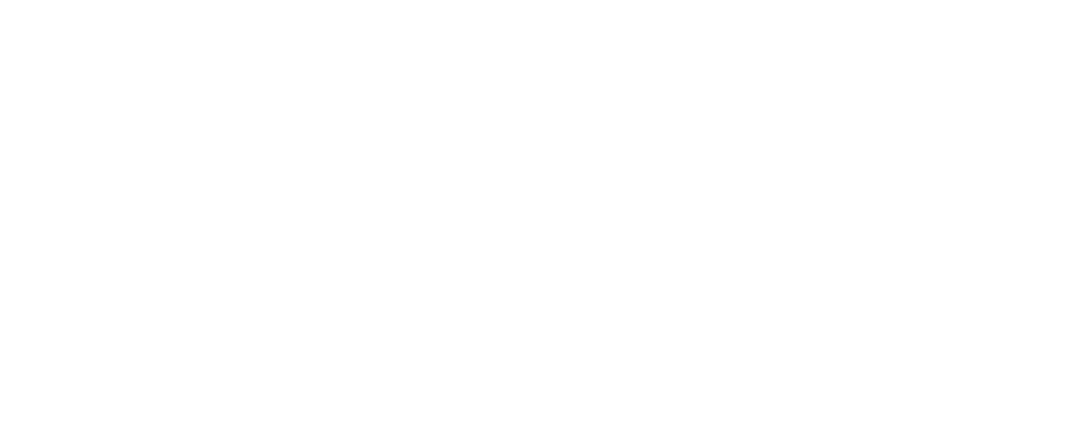
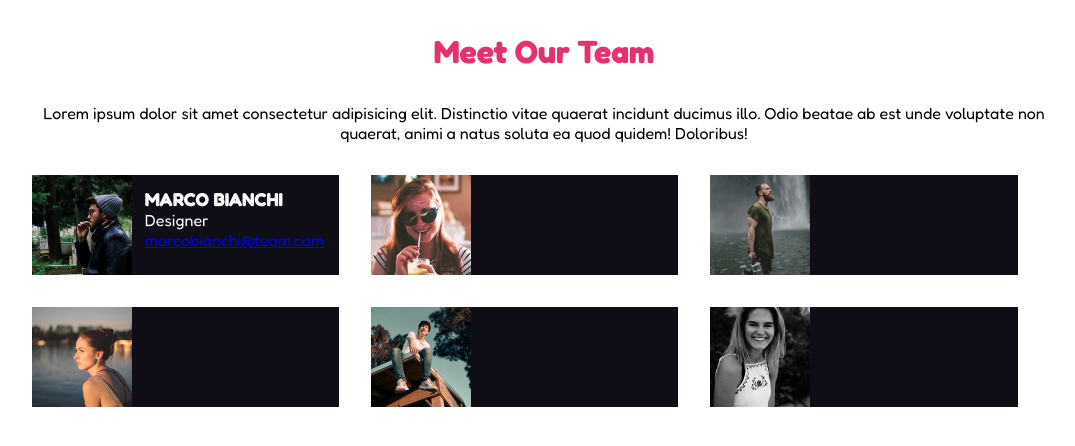
Before and after one commit to Francesco-Munafo/html-css-float-cards, a plain HTML site: page index.html in a window 1280 px wide. Shown: the whole page, without its empty margins (96-1171 px from the left). Drawn offline with Linux system fonts and the light colour scheme.

Commit message:
Add float, images and text to the file
Add section backgrounds and text

```diff
--- a/assets/style.css
+++ b/assets/style.css
@@ -1,9 +1,95 @@
-*{
+* {
     box-sizing: border-box;
     margin: 0;
     padding: 0;
 }
 
-body{
+/*#region Utilities */
+:root {
+    --team-profilebg: rgba(15, 14, 23, 1);
+    --team-mail: rgba(42, 167, 214, 1);
+    --team-title: rgba(229, 49, 112, 1);
+    --team-text: white;
+
+}
+
+.text-center {
+    text-align: center;
+}
+
+.white-text {
+    color: var(--team-text);
+}
+
+.clearfix::after {
+    content: "";
+    display: table;
+    clear: both;
+}
+
+/*#endregion Utilities */
+
+
+/*#region Debug */
+
+.debug {
+    height: 200px;
+    background-color: red;
+}
+
+/*#endregion Debug */
+
+/*#region Content */
+
+body {
     font-family: 'Fredoka', sans-serif;
+    background-color: white;
 }
+
+h1 {
+    color: var(--team-title);
+    margin: 2rem 0;
+}
+
+p {
+    margin: 2rem 0;
+}
+
+/*#endregion Content */
+
+/*#region Container */
+.container {
+    max-width: 1170px;
+    margin: auto;
+    width: 80%;
+}
+
+.col {
+    float: left;
+    width: calc(90% / 3);
+    height: 100px;
+    background-color: var(--team-profilebg);
+    margin-bottom: 2rem;
+    margin-right: 2rem;
+    display: flex;
+}
+
+.row {}
+
+img {
+    max-width: 100%;
+}
+
+section {
+    max-width: calc(90% / 3);
+    margin: 0.5rem;
+    max-width: 300px;
+    padding: 0.3rem;
+}
+
+
+span{
+
+ }
+
+/*#endregion Container */
--- a/index.html
+++ b/index.html
@@ -11,10 +11,46 @@
             href="https://fonts.googleapis.com/css2?family=Fredoka:wght@400;700&display=swap"
             rel="stylesheet">
     </head>
-    <body>
-        <main>
+    <body class="">
+        <main class="container">
+            <h1 class="text-center">Meet Our Team</h1>
+            <div>
+            <p class="text-center">Lorem ipsum dolor sit amet consectetur
+                    adipisicing elit. Distinctio vitae quaerat incidunt ducimus
+                    illo. Odio beatae ab est unde voluptate non quaerat, animi a
+                    natus soluta ea quod quidem! Doloribus!</p>
+            </div>
+                <div class="row clearfix">
+                    <div class="col">
+                        <img src="./assets/img/male1.png" height="100"
+                            alt="male smoking a cigarette">
+                        <section class="white-text">
+                            <h3>MARCO BIANCHI</h3>
+                            <span>Designer</span>
+                            <a href="marcobianchi@team.com">marcobianchi@team.com</a>
 
+                        </section>
 
+                    </div>
+                    <div class="col">
+                        <img src="./assets/img/female1.png" height="100"
+                            alt="female drinking">
+                    </div>
+                    <div class="col">
+                        <img src="./assets/img/male2.png" height="100"
+                            alt="male with waterfall in background">
+                    </div>
+                    <div class="col">
+                        <img src="./assets/img/female2.png" height="100"
+                            alt="female with lake in background"></div>
+                    <div class="col">
+                        <img src="./assets/img/male3.png" height="100"
+                            alt="male sitting on a roof">
+                    </div>
+                    <div class="col">
+                        <img src="./assets/img/female3.png" height="100" alt="female smiling"></div>
+                </div>
+            </div>
         </main>
 
     </body>
```
